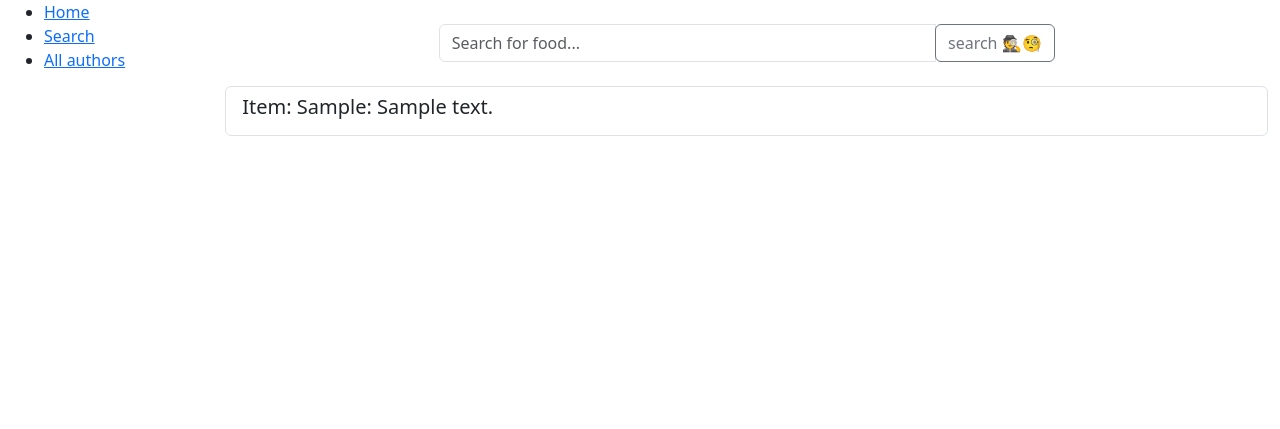
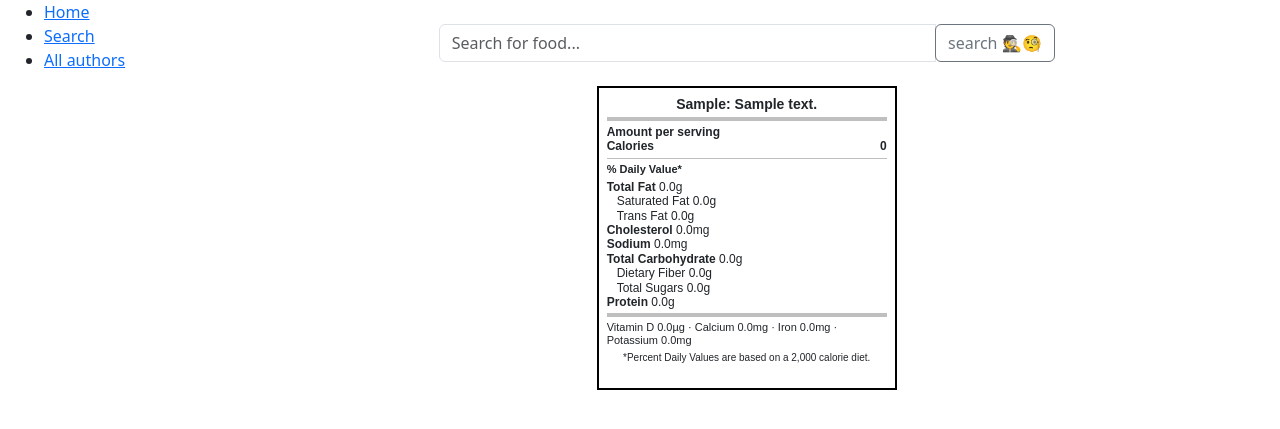
Before and after one commit to labowsax/cs347_final_project, a Django app: page /catalog/search/1/ in a window 1280 px wide. Shown: the top 429 px of the page. Run offline with Django 5.2, Linux system fonts and the light colour scheme; a database or web service that is not in the repository returns one stand-in record (values such as "Sample title"); data that the repository does not hold is empty.

Commit message:
FoodItem Card
_food_card.hmtl is a card for the food item model.  I'm not done I hope to make it look like a label.

```diff
--- a/catalog/static/css/styles.css
+++ b/catalog/static/css/styles.css
@@ -1,3 +1,82 @@
-.search {
-    width: 50vw;
+/* Container for multiple cards */
+.food-cards-container {
+  display: flex;
+  flex-wrap: wrap;           /* allows multiple rows */
+  gap: 20px;                 /* space between cards */
+  justify-content: center;   /* center cards horizontally */
 }
+
+/* Nutrition label card */
+.nutrition-label {
+  flex: 1 1 calc(33.333% - 20px); /* 3 cards per row, accounting for gap */
+  max-width: 300px;               /* keeps cards from getting too wide */
+  margin: 0 auto 20px;            /* center horizontally, space below */
+  padding: 8px;
+  border: 2px solid #000;
+  background-color: #fff;
+  font-family: Arial, sans-serif;
+  font-size: 12px;
+  line-height: 1.2;
+  box-sizing: border-box;
+}
+
+/* Header */
+.nutrition-label h5 {
+  text-align: center;
+  font-weight: bold;
+  margin-bottom: 4px;
+  font-size: 14px;
+}
+
+/* Amount per serving */
+.nutrition-label .amount {
+  margin: 0;
+  font-weight: bold;
+}
+
+/* Calories section */
+.nutrition-label .calories {
+  display: flex;
+  justify-content: space-between;
+  margin: 0;
+}
+
+/* Daily value text */
+.nutrition-label .daily-value {
+  margin: 4px 0;
+  font-size: 11px;
+  font-weight: bold;
+}
+
+/* Nutrients */
+.nutrition-label .nutrient {
+  margin: 0;
+}
+
+.nutrition-label .sub-nutrient {
+  margin-left: 10px;
+}
+
+/* Vitamins / minerals */
+.nutrition-label .vitamins {
+  margin: 2px 0;
+  font-size: 11px;
+}
+
+/* Footnote */
+.nutrition-label .footnote {
+  margin-top: 4px;
+  font-size: 10px;
+  text-align: center;
+}
+
+/* Lines */
+.thick-line {
+  border-top: 4px solid #000;
+  margin: 4px 0;
+}
+
+.thin-line {
+  border-top: 1px solid #000;
+  margin: 4px 0;
+}
--- /dev/null
+++ b/catalog/templates/_food_card.html
@@ -0,0 +1,37 @@
+<div class="nutrition-label">
+  <h5>{{ food_item.foodName }}</h5>
+  <hr class="thick-line" />
+
+  <p class="amount">Amount per serving</p>
+  <div class="calories">
+    <span><strong>Calories</strong></span>
+    <span><strong>{{ food_item.calories|floatformat:0 }}</strong></span>
+  </div>
+
+  <hr class="thin-line" />
+
+  <p class="daily-value">% Daily Value*</p>
+
+  <div class="nutrient"><strong>Total Fat</strong> {{ food_item.fat|floatformat:1 }}g</div>
+  <div class="sub-nutrient">Saturated Fat {{ food_item.saturatedFat|floatformat:1 }}g</div>
+  <div class="sub-nutrient">Trans Fat {{ food_item.transFat|floatformat:1 }}g</div>
+
+  <div class="nutrient"><strong>Cholesterol</strong> {{ food_item.cholesterol|floatformat:1 }}mg</div>
+  <div class="nutrient"><strong>Sodium</strong> {{ food_item.sodium|floatformat:1 }}mg</div>
+
+  <div class="nutrient"><strong>Total Carbohydrate</strong> {{ food_item.carbohydrates|floatformat:1 }}g</div>
+  <div class="sub-nutrient">Dietary Fiber {{ food_item.fiber|floatformat:1 }}g</div>
+  <div class="sub-nutrient">Total Sugars {{ food_item.sugars|floatformat:1 }}g</div>
+
+  <div class="nutrient"><strong>Protein</strong> {{ food_item.protein|floatformat:1 }}g</div>
+
+  <hr class="thick-line" />
+  <p class="vitamins">
+    Vitamin D {{ food_item.vitaminD|floatformat:1 }}µg ·
+    Calcium {{ food_item.calcium|floatformat:1 }}mg ·
+    Iron {{ food_item.iron|floatformat:1 }}mg ·
+    Potassium {{ food_item.potassium|floatformat:1 }}mg
+  </p>
+
+  <p class="footnote">*Percent Daily Values are based on a 2,000 calorie diet.</p>
+</div>
--- a/catalog/templates/search.html
+++ b/catalog/templates/search.html
@@ -11,11 +11,13 @@
     </form>
   </div>
 
-  <div class="list-group mt-3" id="search-list">
-    {% for food_item in foods %}
-      <a class="list-group-item list-group-item-action"><h5 class="d-flex w-100 justify-content-between">Item: {{ food_item.foodName }}</h5></a>
-    {% empty %}
-      <p>Try searching for a food!</p>
-    {% endfor %}
+  <div class="container mt-3">
+    <div class="food-cards-container">
+      {% for food_item in foods %}
+        {% include '_food_card.html' %}
+      {% empty %}
+        <p>Try searching for a food!</p>
+      {% endfor %}
+    </div>
   </div>
 {% endblock %}
```
Also changed, not shown: catalog/static/searchBuilder.js (deleted, +0 -38 lines).
